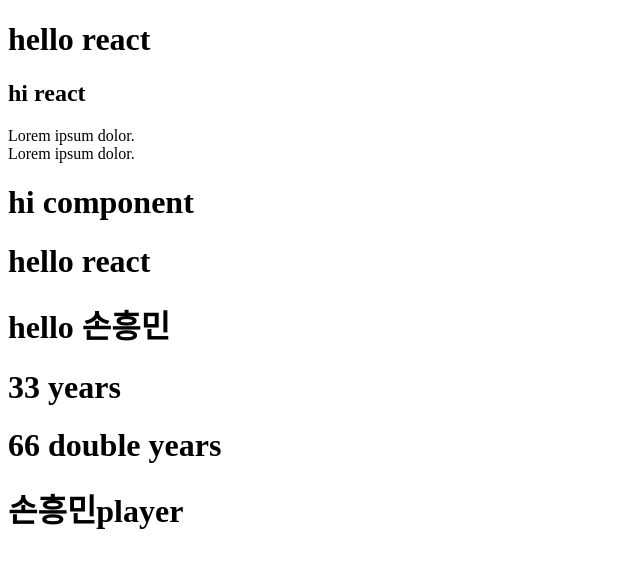
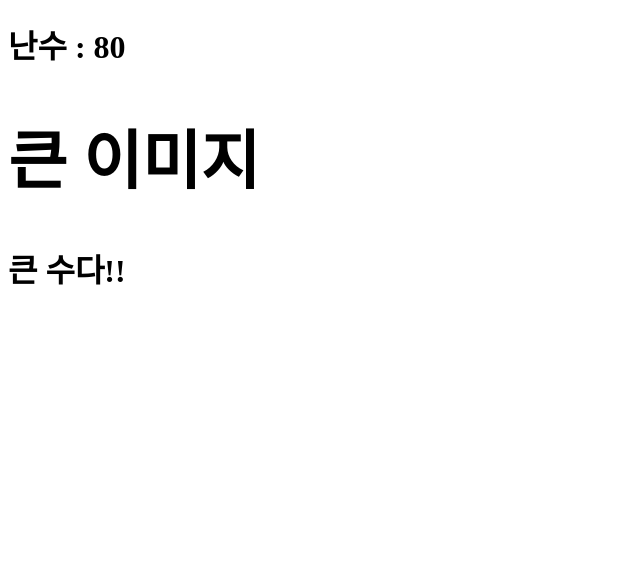
Before and after one commit to soowan95/react20231031, a React (Create React App) app: page / in a window 1280 px wide. Shown: the top 568 px of the page, without its empty margins (0-640 px from the left). Built offline with nearby package versions, Linux system fonts and the light colour scheme.

Commit message:
learn some logic in jsx

```diff
--- a/src/App.js
+++ b/src/App.js
@@ -1,53 +1,23 @@
-function MyComp2() {
-  let name = "손흥민";
-  let age = 33;
+function App() {
+  const number = Math.ceil(Math.random() * 100);
+  const isLarge = number > 50;
 
-  // JSX에서 js코드 작성하기 위한 코드
   return (
     <>
-      <h1>hello react</h1>
-      <h1>hello {name}</h1>
-      <h1>{age} years</h1>
-      <h1>{age * 2} double years</h1>
-      <h1>{name + "player"}</h1>
+      <h1>난수 : {number}</h1>
+      <h1>{number > 50 ? <BigImage /> : <SmallImage />}</h1>
+      <div>{isLarge && <h1>큰 수다!!</h1>}</div>
+      <div>{isLarge || <h1>작은 수다!!</h1>}</div>
     </>
   );
 }
 
-function App() {
-  // jsx에서 태그 사용시 반드시 종료태그를 작성해야 함
-  // 빈 요소이면 시작태그에서 종료해야 함
-  return (
-    <div>
-      <h1>hello react</h1>
-      <h2>hi react</h2>
-      <p>
-        Lorem ipsum dolor.
-        <br /> Lorem ipsum dolor.
-      </p>
-      <MyComp />
-      <MyComp2 />
-    </div>
-  );
+function BigImage() {
+  return <h1>큰 이미지</h1>;
 }
 
-// built-in component는 소문자로 시작
-// component 명은 대문자로 시작
-// return 문을 가져야함
-// return 값은 보통 JSX 코트
-function MyComp() {
-  // return 에 JSX 코드 작성 가능
-  // 꼭 하나의 root tag가 존재해야 함
-  // return 값이 여러 줄이면 ()로 감싸야 함
-  // root tag가 필요 없다면 fragment 사용 가능
-
-  // JSX에서 주석 사용법
-  // {/* */}
-  return (
-    <>
-      <h1>hi component</h1>
-    </>
-  );
+function SmallImage() {
+  return <h3>작은 이미지</h3>;
 }
 
 export default App;
```
